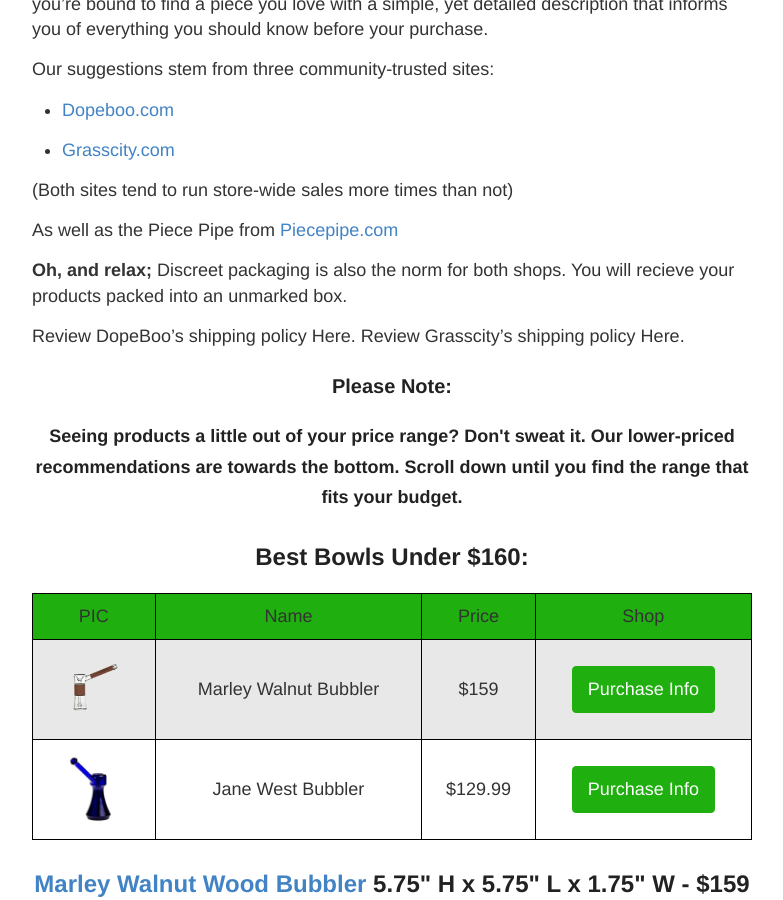
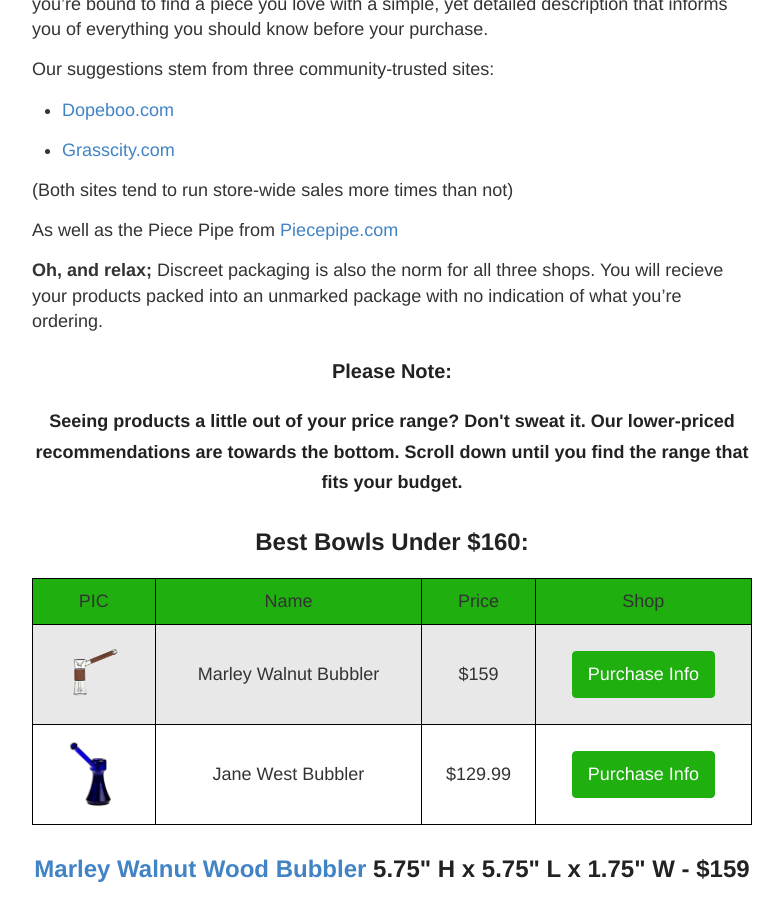
Before and after one commit to smokephisticated/smokephisticated, a Jekyll site: the page built from pages/bowls/bowls.md, in a window 1280 px wide and 900 px high, scrolled down 768 px. Shown: the whole window, without its empty margins (248-1031 px from the left). Built offline with Jekyll 4.4.1, drawn with Linux system fonts in a browser that asks for light colours.

Commit message:
shipping policy

```diff
--- a/pages/bowls/bowls.md
+++ b/pages/bowls/bowls.md
@@ -29,10 +29,7 @@
 
 As well as the Piece Pipe from [Piecepipe.com](https://www.originalpiecepipe.com/?afmc=2f){:target="_blank"}
 
-**Oh, and relax;** Discreet packaging is also the norm for both shops. You will recieve your products packed into an unmarked box.
-
-Review DopeBoo's shipping policy Here. Review Grasscity's shipping policy Here.
-
+**Oh, and relax;** Discreet packaging is also the norm for all three shops. You will recieve your products packed into an unmarked package with no indication of what you're ordering.
 
 <h3 class="heading-center">Please Note:</h3>
 
```
